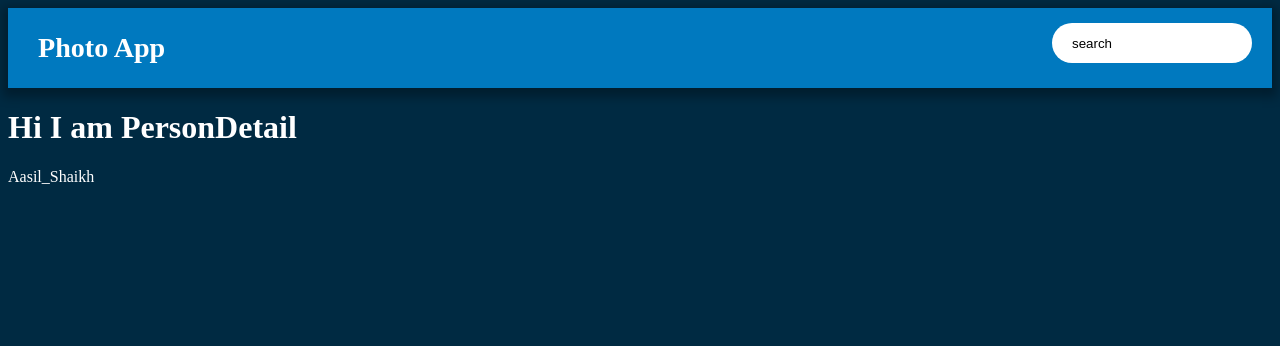
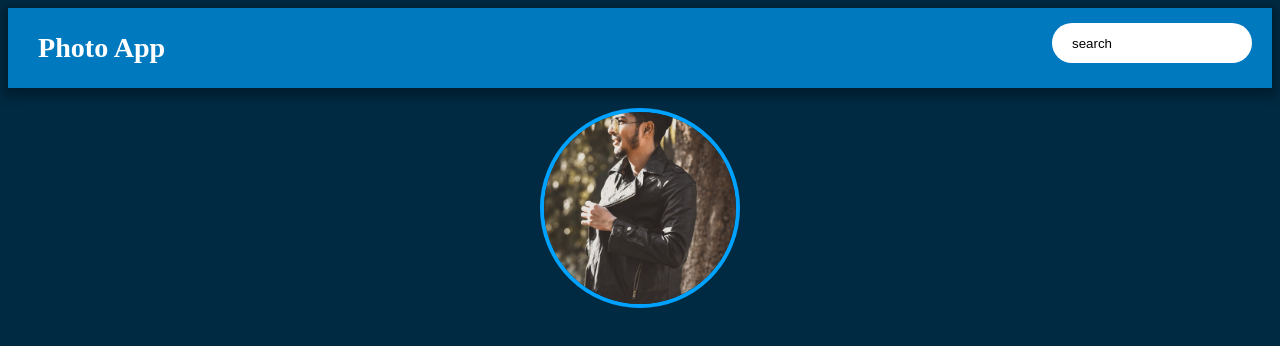
Before and after one commit to Jytang10/photo-sharing-social-media-app, a React (Create React App) app: page /Aasil_Shaikh in a window 1280 px wide. Shown: the top 346 px of the page. Built offline with nearby package versions, Linux system fonts and the light colour scheme; data requests are answered from the project's data file.

Commit message:
Rendered profile pic

```diff
--- a/src/components/PersonDetail.js
+++ b/src/components/PersonDetail.js
@@ -10,9 +10,20 @@ class PersonDetail extends Component {
 
   render() {
     return (
-      <div style={{color:'white'}}>
-        <h1>Hi I am PersonDetail</h1>
-        {this.props.match.params.name}
+      <div>
+        {
+          this.props.person && this.props.person.map(p => {
+            return (
+              <div key={p.id}>
+                <div className="detailContainer">
+                  <div className="detailProfilePicContainer">
+                    <img src={`/Albums/${p.name}/${p.profile_pic}.jpeg`} className="detail" alt="profile picture"/>
+                  </div>
+                </div>
+              </div>
+            )
+          })
+        }
       </div>
     )
   }
```
